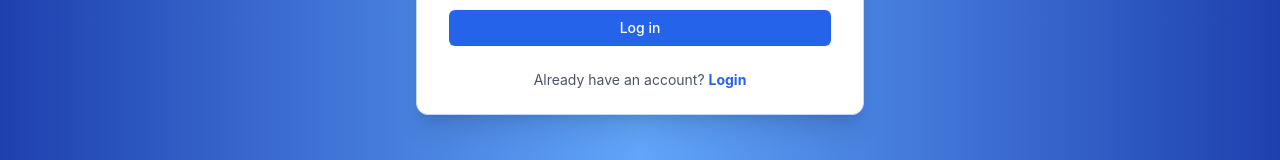
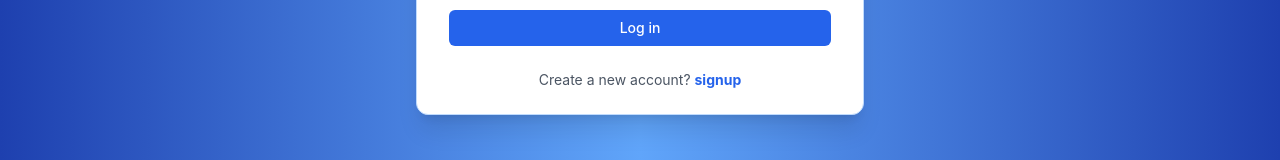
Before and after one commit to omarzydan610/InstaMail, a React (Create React App) app in the folder instamail-frontend/: page /login in a window 1280 px wide. Shown: the part 490-650 px from the top of the page. Built offline with nearby package versions, Linux system fonts and the light colour scheme.

Commit message:
add routes to login and register page

```diff
--- a/instamail-frontend/src/components/linkToSignup.jsx
+++ b/instamail-frontend/src/components/linkToSignup.jsx
@@ -6,8 +6,8 @@ const LinkToSignup = () => {
       <p className="text-gray-600">
         Create a new account?{" "}
         <a
-          href="/signup"
-          className="text-blue-600 text-bold hover:text-blue-800"
+          href="/register"
+          className="text-blue-600 font-bold hover:text-blue-800"
         >
           signup
         </a>
--- a/instamail-frontend/src/pages/login.jsx
+++ b/instamail-frontend/src/pages/login.jsx
@@ -1,6 +1,6 @@
 import React, { useState } from "react";
 import InputField from "../components/InputField";
-import LinkToSignup from "../components/LinkToLogin";
+import LinkToSignup from "../components/LinkToSignup";
 
 const Login = () => {
   const [email, setEmail] = useState("");
```
Lines whose indentation alone changed are shown as unchanged.
